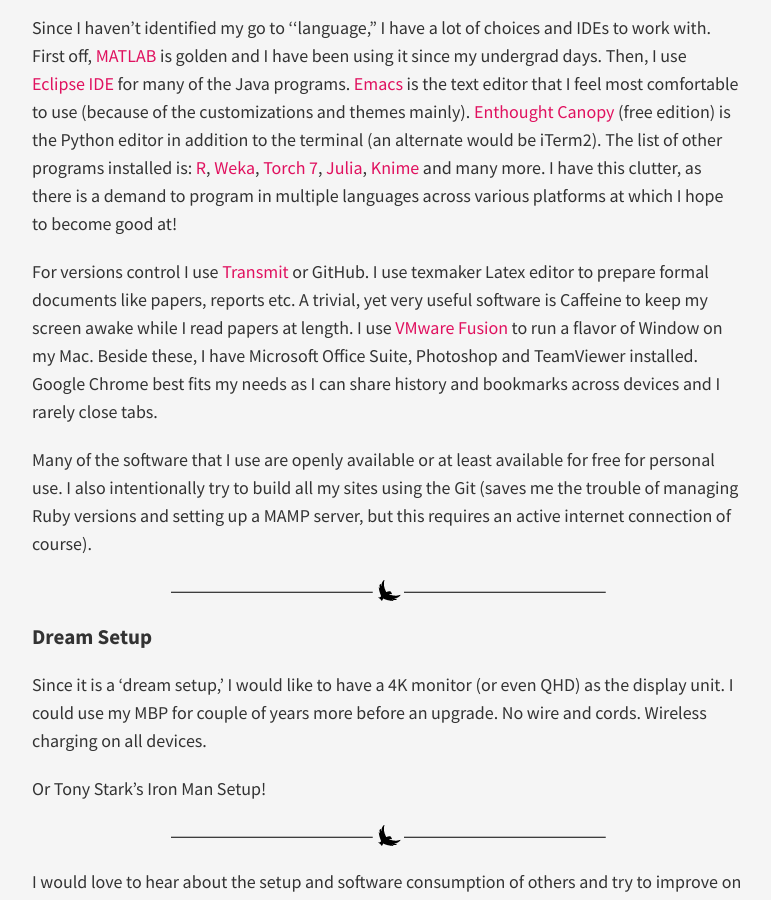
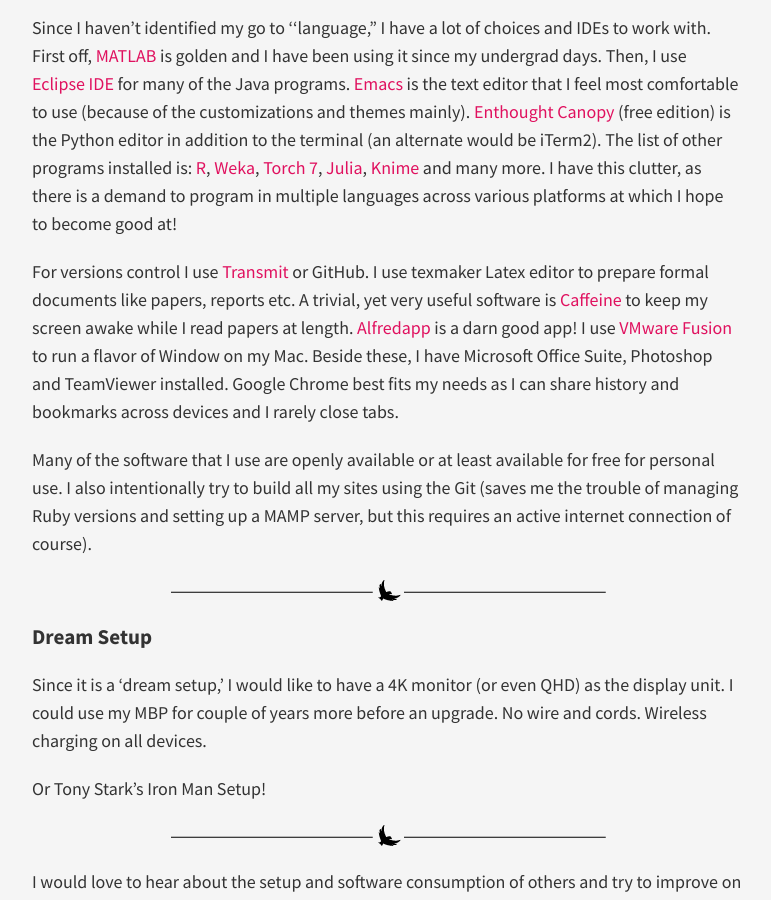
Before and after one commit to forkmsrini/forkmsrini.github.io-master, a Jekyll site: the page built from _posts/2014-12-29-mySetup.md, in a window 1280 px wide and 900 px high, scrolled down 755 px. Shown: the whole window, without its empty margins (253-1024 px from the left). Built offline with Jekyll 4.4.1, drawn with Linux system fonts in a browser that asks for light colours; nearby versions of some CDN libraries; Markdown is read by kramdown in place of the engine named in the settings.

Commit message:
Update 2014-12-29-mySetup.md

```diff
--- a/_posts/2014-12-29-mySetup.md
+++ b/_posts/2014-12-29-mySetup.md
@@ -13,7 +13,7 @@
 ### The Software
 Since I haven’t identified my go to ''language,” I have a lot of choices and IDEs to work with. First off, [MATLAB](http://in.mathworks.com/products/matlab/) is golden and I have been using it since my undergrad days. Then, I use [Eclipse IDE](https://eclipse.org/downloads/) for many of the Java programs. [Emacs](http://www.gnu.org/software/emacs/) is the text editor that I feel most comfortable to use (because of the customizations and themes mainly). [Enthought Canopy](https://store.enthought.com/) (free edition) is the Python editor in addition to the terminal (an alternate would be iTerm2). The list of other programs installed is: [R](http://www.r-project.org/), [Weka](http://www.cs.waikato.ac.nz/ml/weka/downloading.html), [Torch 7](https://github.com/torch/torch7), [Julia](http://julialang.org/downloads/), [Knime](https://www.knime.org/downloads/knime/macosx) and many more. I have this clutter, as there is a demand to program in multiple languages across various platforms at which I hope to become good at!
 
-For versions control I use [Transmit](http://panic.com/transmit/) or GitHub. I use texmaker Latex editor to prepare formal documents like papers, reports etc. A trivial, yet very useful software is Caffeine to keep my screen awake while I read papers at length. I use [VMware Fusion](http://www.vmware.com/in/products/fusion) to run a flavor of Window on my Mac. Beside these, I have Microsoft Office Suite, Photoshop and TeamViewer installed. Google Chrome best fits my needs as I can share history and bookmarks across devices and I rarely close tabs.
+For versions control I use [Transmit](http://panic.com/transmit/) or GitHub. I use texmaker Latex editor to prepare formal documents like papers, reports etc. A trivial, yet very useful software is [Caffeine](http://lightheadsw.com/caffeine/) to keep my screen awake while I read papers at length. [Alfredapp](http://www.alfredapp.com/) is a darn good app! I use [VMware Fusion](http://www.vmware.com/in/products/fusion) to run a flavor of Window on my Mac. Beside these, I have Microsoft Office Suite, Photoshop and TeamViewer installed. Google Chrome best fits my needs as I can share history and bookmarks across devices and I rarely close tabs.
 
 Many of the software that I use are openly available or at least available for free for personal use. I also intentionally try to build all my sites using the Git (saves me the trouble of managing Ruby versions and setting up a MAMP server, but this requires an active internet connection of course).
 <hr/>
```
